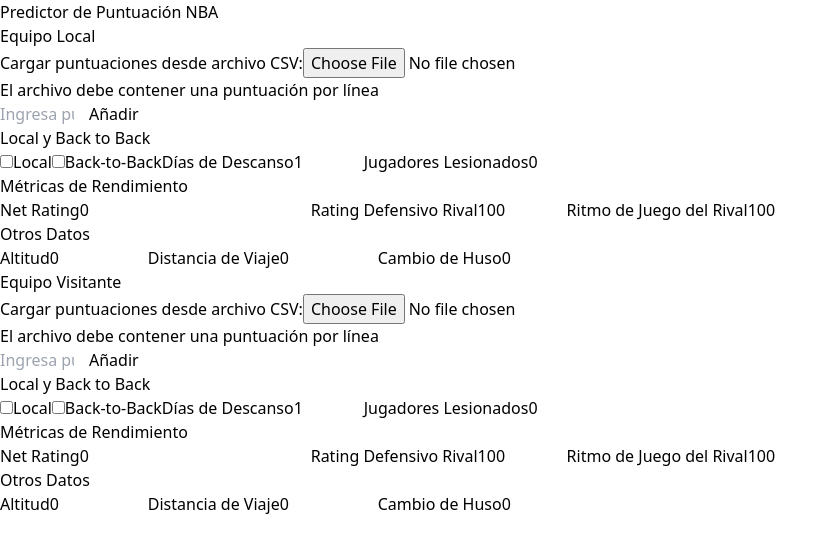
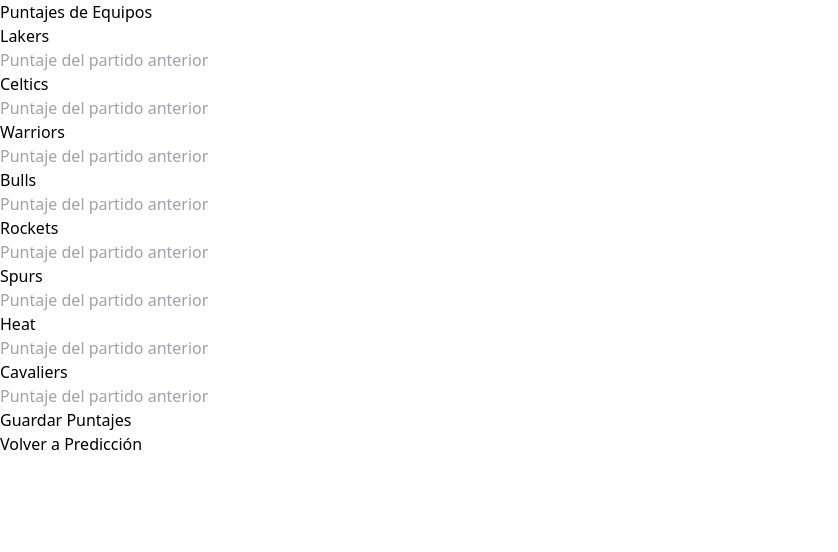
Before and after one commit to frank1411/NBA, a React (Vite) app: page /team-scores in a window 1280 px wide. Shown: the top 552 px of the page, without its empty margins (0-838 px from the left). Built offline with nearby package versions, Linux system fonts and the light colour scheme.

Commit message:
Añadir navegación y página de puntajes de equipos

```diff
--- a/package.json
+++ b/package.json
@@ -10,7 +10,8 @@
   },
   "dependencies": {
     "react": "^18.2.0",
-    "react-dom": "^18.2.0"
+    "react-dom": "^18.2.0",
+    "react-router-dom": "^7.1.3"
   },
   "devDependencies": {
     "@types/react": "^18.2.15",
--- a/src/App.jsx
+++ b/src/App.jsx
@@ -1,7 +1,10 @@
-import { useState, useEffect } from 'react';
+import React, { useState, useEffect } from 'react';
+import { BrowserRouter as Router, Routes, Route, Link } from 'react-router-dom';
 import { NBAScorePredictor } from './utils/scorePredictor';
 import { FileUploader } from './components/FileUploader';
 import { validateScores } from './utils/fileHelpers';
+import ResultsLoader from './components/ResultsLoader';
+import TeamScores from './components/TeamScores';
 
 const predictorTeam1 = new NBAScorePredictor(5);
 const predictorTeam2 = new NBAScorePredictor(5);
@@ -275,6 +278,9 @@
   });
 
   return (
+    <Router>
+      <Routes>
+        <Route path="/" element={
           <div className="min-h-screen bg-gray-100 py-8 px-4">
             <h1 className="text-3xl font-bold text-center mb-8">Predictor de Puntuación NBA</h1>
             <div className="container mx-auto grid grid-cols-1 md:grid-cols-2 gap-8">
@@ -291,7 +297,19 @@
                 onFactorChange={(factor, value) => setTeam1Factors(prev => ({ ...prev, [factor]: !prev[factor] }))}
               />
             </div>
+            <div className="text-center mt-6">
+              <Link
+                to="/team-scores"
+                className="bg-green-500 text-white px-6 py-2 rounded hover:bg-green-600"
+              >
+                Cargar Puntajes de Equipos
+              </Link>
             </div>
+          </div>
+        } />
+        <Route path="/team-scores" element={<TeamScores />} />
+      </Routes>
+    </Router>
   );
 }
 
--- /dev/null
+++ b/src/components/TeamScores.jsx
@@ -0,0 +1,71 @@
+import React, { useState, useEffect } from 'react';
+import { Link } from 'react-router-dom';
+
+function TeamScores() {
+  const [teams, setTeams] = useState([]);
+  const [scores, setScores] = useState({});
+
+  useEffect(() => {
+    // Aquí podrías cargar los nombres de los equipos
+    // Por ahora, usaremos una lista de ejemplo
+    const teamList = [
+      'Lakers', 'Celtics', 'Warriors', 'Bulls',
+      'Rockets', 'Spurs', 'Heat', 'Cavaliers'
+    ];
+    setTeams(teamList);
+  }, []);
+
+  const handleScoreChange = (team, score) => {
+    setScores(prev => ({
+      ...prev,
+      [team]: score
+    }));
+  };
+
+  const handleSaveScores = () => {
+    // Aquí implementaremos la lógica para guardar los puntajes
+    console.log('Scores to save:', scores);
+    alert('Puntajes guardados');
+  };
+
+  return (
+    <div className="container mx-auto p-6">
+      <h1 className="text-3xl font-bold text-center mb-6">Puntajes de Equipos</h1>
+
+      <div className="grid md:grid-cols-2 gap-4">
+        {teams.map(team => (
+          <div key={team} className="bg-white shadow-md rounded-lg p-4">
+            <h2 className="text-xl font-semibold mb-3">{team}</h2>
+            <input
+              type="number"
+              placeholder="Puntaje del partido anterior"
+              value={scores[team] || ''}
+              onChange={(e) => handleScoreChange(team, e.target.value)}
+              className="w-full p-2 border rounded"
+            />
+          </div>
+        ))}
+      </div>
+
+      <div className="mt-6 text-center">
+        <button
+          onClick={handleSaveScores}
+          className="bg-blue-500 text-white px-6 py-2 rounded hover:bg-blue-600"
+        >
+          Guardar Puntajes
+        </button>
+      </div>
+
+      <div className="mt-4 text-center">
+        <Link
+          to="/"
+          className="text-blue-500 hover:underline"
+        >
+          Volver a Predicción
+        </Link>
+      </div>
+    </div>
+  );
+}
+
+export default TeamScores;
```
Also changed, not shown: 1 other file (tests, documents, lock files or other folders). Lines whose indentation alone changed are shown as unchanged.
